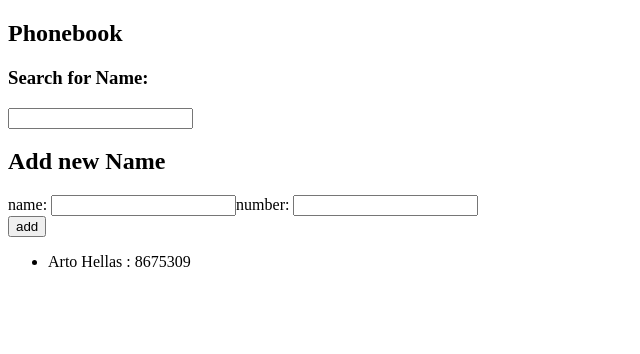
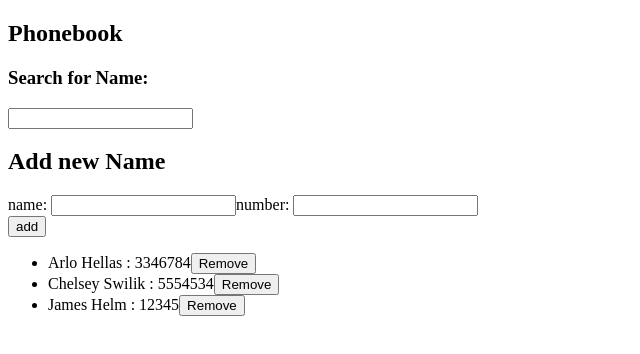
Before and after one commit to cswilik/FullstackOpen-part2, a React (Create React App) app: page / in a window 1280 px wide. Shown: the top 354 px of the page, without its empty margins (0-640 px from the left). Built offline with nearby package versions, Linux system fonts and the light colour scheme; data requests are answered from the project's data file.

Commit message:
done exercises thru 2.18

```diff
--- /dev/null
+++ b/db.json
@@ -0,0 +1,19 @@
+{
+  "persons": [
+    {
+      "id": 1,
+      "name": "Arlo Hellas",
+      "number": "3346784"
+    },
+    {
+      "name": "Chelsey Swilik",
+      "number": "5554534",
+      "id": 3
+    },
+    {
+      "name": "James Helm",
+      "number": "12345",
+      "id": 4
+    }
+  ]
+}
--- a/src/App.js
+++ b/src/App.js
@@ -1,17 +1,24 @@
-import React, { useState } from 'react'
-import SearchBar from './Components/SearchBar'
-import Form from './Components/Form'
-import Persons from './Components/Persons'
+import React, { useEffect, useState } from 'react'
+import SearchBar from './components/SearchBar'
+import Form from './components/Form'
+import Persons from './components/Persons'
+import personService from './services/persons'
 
 
 const App = () => {
-  const [ persons, setPersons ] = useState([
-    { name: 'Arto Hellas',
-      number: 8675309 }
-  ])
+  const [ persons, setPersons ] = useState([])
   const [newName, setNewName ] = useState('')
   const [newNum, setNewNum] = useState('')
   const [search, setSearch] = useState('')
+
+  useEffect(() => {
+    personService.getAll()
+    .then(initialPeeps => {
+      setPersons(initialPeeps)
+    })
+  }, [])
+
+
 
 
   const handleSubmit = (e) => {
@@ -20,17 +27,41 @@ const App = () => {
       name: newName,
       number: newNum
     }
-    const isUnique =persons.find(p => {
+    const isUnique = persons.find(p => {
     return p.name===personObj.name
     })
+
     if (isUnique) {
-      window.alert(`${personObj.name} is already added to the phonebook`)
+      let replace = window.confirm(`${personObj.name} is already added to the phonebook,
+      replace the old number with the new one?`)
+      if (replace) {
+        let updatedNum = {...isUnique, number: newNum}
+        personService.update(updatedNum)
+        .then(person => {
+          setPersons(persons.map(p => p.id !== person.id ? p : person))
+        })
+      }
     } else {
-      setPersons(persons.concat(personObj))
+      personService.createOne(personObj)
+      .then(res => {
+        setPersons(persons.concat(res))
+      })
       setNewName('')
       setNewNum('')
     }
   }
+
+  const handleRemovePerson = (id, name) => {
+    let confirmed = window.confirm(`Do you really want to delete ${name}`)
+    if (confirmed) {
+      personService.remove(id)
+      .then(res => console.log(res))
+      setPersons(persons.filter(p => {
+        return p.id !== id
+      }))
+    }
+  }
+
   const searchedNames = persons.filter(p => {
     return p.name.toLowerCase().includes(search.toLowerCase())
   })
@@ -47,7 +78,7 @@ const App = () => {
       <h2>Phonebook</h2>
       <SearchBar search={search} setSearch={setSearch} />
       <Form newName={newName} newNum={newNum} setNewName={setNewName} setNewNum={setNewNum} handleSubmit={handleSubmit}/>
-      <Persons people={searchedNames}/>
+      <Persons people={searchedNames} handleRemovePerson={handleRemovePerson}/>
     </div>
   )
 }
--- a/src/Components/PersonItem.js
+++ b/src/Components/PersonItem.js
@@ -1,9 +1,11 @@
 import React from "react";
 
 
-const PersonItem = ({name, number}) => {
+const PersonItem = ({id, name, number, handleRemovePerson}) => {
+
+
     return (
-        <li>{name} : {number}</li>
+        <li>{name} : {number}<button onClick={() => handleRemovePerson(id, name)}>Remove</button></li>
     )
 }
 
--- a/src/Components/Persons.js
+++ b/src/Components/Persons.js
@@ -1,10 +1,10 @@
 import React from "react";
 import PersonItem from "./PersonItem";
 
-const Persons =({people}) => {
+const Persons =({people, handleRemovePerson}) => {
 
     const nameElements = people.map(p => {
-        return <PersonItem name={p.name} number={p.number} />
+        return <PersonItem key ={p.id} id ={p.id} name={p.name} number={p.number} handleRemovePerson={handleRemovePerson} />
       })
     return (
         <div>
--- /dev/null
+++ b/src/services/persons.js
@@ -0,0 +1,26 @@
+import axios from 'axios'
+const baseURL = 'http://localhost:3001/persons'
+
+const getAll = () => {
+    const request = axios.get(baseURL)
+    return request.then(res => res.data)
+
+}
+
+const createOne = (personObj) => {
+    const request = axios.post(baseURL, personObj)
+    return request.then(res => res.data)
+}
+
+const update = (person) => {
+    const request = axios.put(`${baseURL}/${person.id}`, person)
+    return request.then(res => res.data)
+}
+
+const remove = (id) => {
+    const request = axios.delete(`${baseURL}/${id}`)
+    return request.then(res => res.data)
+}
+
+
+export default { getAll, createOne, remove, update }
```
Also changed, not shown: 1 other file (tests, documents, lock files or other folders).
